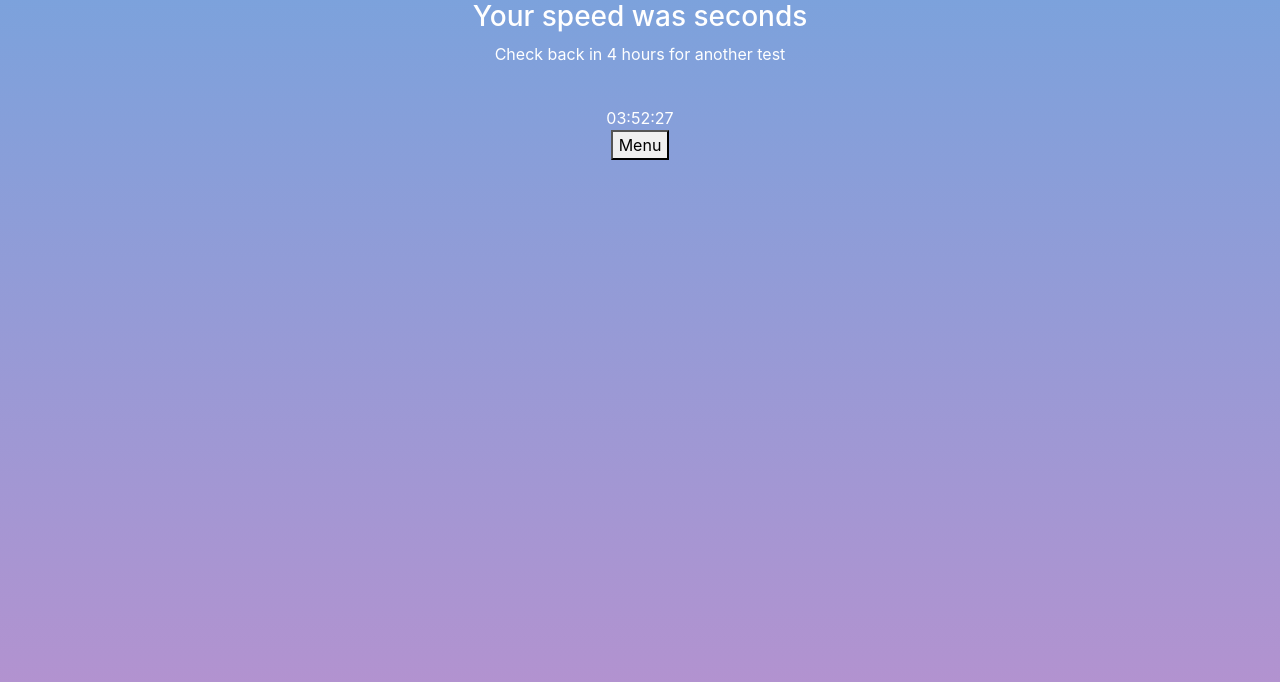
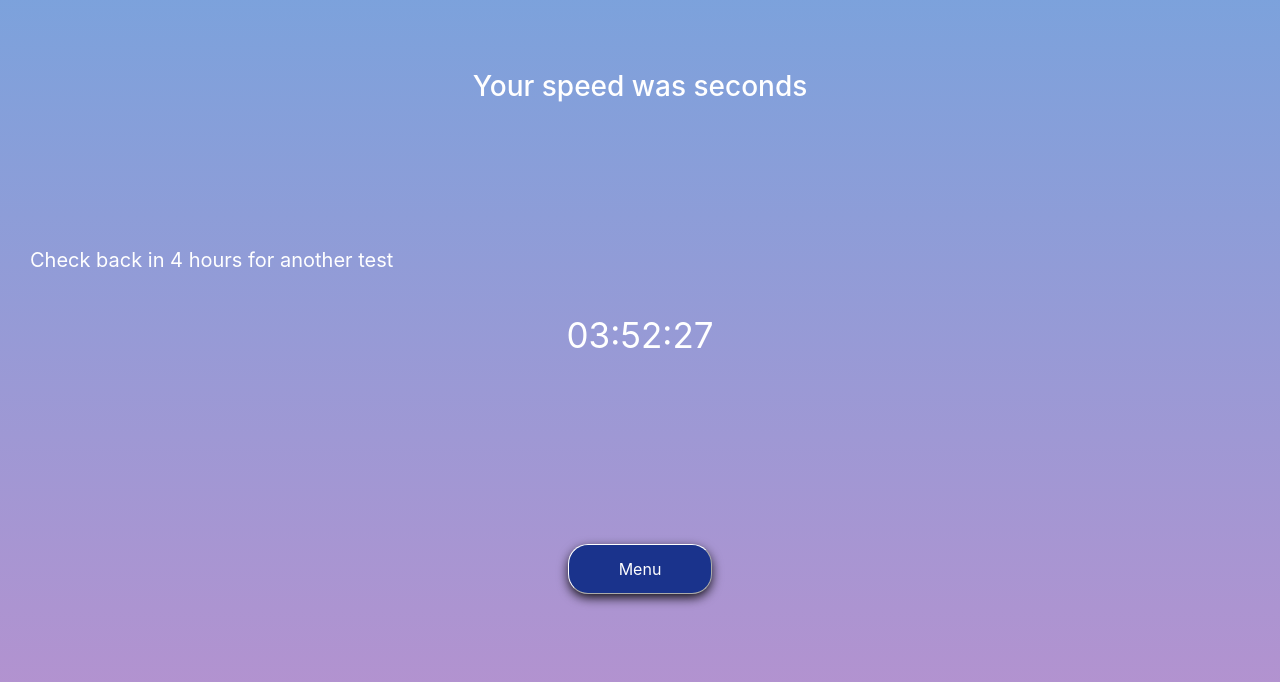
Before and after one commit to Homamjabir/the-sleep-app, a React (Create React App) app: page /results in a window 1280 px wide. Shown: the top 682 px of the page. Built offline with nearby package versions, Linux system fonts and the light colour scheme.

Commit message:
Css för mina sidor

```diff
--- a/src/App.js
+++ b/src/App.js
@@ -15,7 +15,6 @@ import About from "./components/about.js";
 const App = () => {
   return (
     <div className="App">
-      <div>
       <Router>
         <Switch>
           <Route exact path="/">
@@ -51,7 +50,6 @@ const App = () => {
         </Switch>
       </Router>
     </div>
-    </div>
   );
 };
 
--- /dev/null
+++ b/src/components/css/minigames.css
@@ -0,0 +1,87 @@
+.minigames-flex-wrapper {
+  display: flex;
+  flex-direction: column;
+  height: 100%;
+}
+
+.returnIcon {
+  align-self: flex-start;
+  margin-left: 20px;
+  margin-top: 20px;
+}
+
+.reaction-game-info-text {
+  height: 65%;
+  display: flex;
+  flex-direction: column;
+  font-size: 20px !important;
+  justify-content: center;
+  align-items: center;
+  margin: 0 30px;
+  text-align: center;
+}
+.reaction-game-result-text {
+  display: flex;
+  flex-direction: column;
+  height: 55%;
+}
+
+.reaction-game-cooldown-timer {
+  display: flex;
+  flex-direction: row;
+  height: 100%;
+  align-items: center;
+  justify-content: center;
+}
+.reaction-game-cooldown-timer span {
+  font-size: 35px;
+}
+
+.reaction-game-info-text {
+  position: absolute;
+  top: 0px;
+}
+
+.minigame-button {
+  align-self: center;
+  padding: 12px 50px !important;
+  border-radius: 20px !important;
+  background-color: #1a338c;
+  border-color: white !important;
+  border-width: thin;
+  box-shadow: 0px 4px 12px -1px black;
+  color: white;
+}
+.minigame-button-bigger {
+  align-self: center;
+  padding: 20px 70px;
+  border-radius: 20px;
+  background-color: #1a338c;
+  border-color: white !important;
+  border-width: thin;
+  box-shadow: 0px 4px 12px -1px black;
+  color: white;
+}
+
+.button-wrapper-link {
+  position: absolute;
+  bottom: 100px;
+  margin: auto;
+  width: 100%;
+}
+
+.reaction-game-image {
+  display: flex;
+  justify-content: center;
+  align-items: center;
+  height: 60%;
+}
+
+.minigames-title {
+  margin-top: 50px !important;
+}
+
+.minigames-result-title {
+  margin-top: 70px;
+  margin: 70px 20px 0px 20px;
+}
--- a/src/components/mini-games.js
+++ b/src/components/mini-games.js
@@ -1,11 +1,12 @@
 import React from "react";
 import { Link } from "react-router-dom";
 import ReturnIcon from "../images/return-icon.jpg";
+import "./css/minigames.css";
 
 const Mini_games = () => {
   return (
-    <div className="mini_gamesContainer">
-      <Link to="/menu">
+    <div className="minigames-flex-wrapper">
+      <Link to="/menu" className="returnIcon">
         <img src={ReturnIcon} alt="test" width="20" height="20"></img>
       </Link>
       <h3>Reaction game</h3>
@@ -18,8 +19,8 @@ const Mini_games = () => {
         </p>
       </div>
 
-      <Link to="/reactiongame">
-        <button>Start</button>
+      <Link to="/reactiongame" className="button-wrapper-link">
+        <button className="minigame-button">Start</button>
       </Link>
     </div>
   );
--- a/src/components/reactionGame.js
+++ b/src/components/reactionGame.js
@@ -1,6 +1,7 @@
 import React, { useEffect, useState } from "react";
 import { Link } from "react-router-dom";
 import HappySun from "../images/happy-sun.png";
+import "./css/minigames.css";
 
 const ReactionGame = () => {
   const [showImage, setShowImage] = useState(false);
@@ -16,7 +17,7 @@ const ReactionGame = () => {
       let dx = new Date();
       let startTime = dx.getTime();
       setStartTime(startTime);
-    }, rand);
+    }, 1000);
   }, []);
 
   function stopTimer() {
@@ -27,18 +28,20 @@ const ReactionGame = () => {
     localStorage.setItem("reactionTime", reactionTime);
   }
 
-  let button = <button>Click</button>;
+  let button = <button className="minigame-button-bigger">Click</button>;
   if (showImage) {
     button = (
       <Link to="/results">
-        <button onClick={stopTimer}>Click</button>
+        <button className="minigame-button-bigger" onClick={stopTimer}>
+          Click
+        </button>
       </Link>
     );
   }
 
   return (
-    <div className="reaction-game-wrapper">
-      <h3>Reaction game</h3>
+    <div className="minigames-flex-wrapper">
+      <h3 className="minigames-title">Reaction game</h3>
       <div className="reaction-game-image">
         {showImage ? (
           <img
@@ -50,8 +53,11 @@ const ReactionGame = () => {
           ></img>
         ) : null}
       </div>
-      <p>Wait for the picture</p>
-      {button}
+
+      <div className="button-wrapper-link">
+        <p>Wait for the picture</p>
+        {button}
+      </div>
     </div>
   );
 };
--- a/src/components/reactionGameResults.js
+++ b/src/components/reactionGameResults.js
@@ -1,5 +1,6 @@
 import React, { useEffect, useState } from "react";
 import { Link } from "react-router-dom";
+import "./css/minigames.css";
 
 const ReactionGameResults = () => {
   const [timeLeft, setTimeLeft] = useState(calculateTimeLeft());
@@ -26,12 +27,16 @@ const ReactionGameResults = () => {
   });
 
   return (
-    <div className="reaction-game-result-wrapper">
-      <h3>Your speed was {localStorage.getItem("reactionTime")} seconds</h3>
-      <div className="reaction-game-info-text">
-        <p>Check back in 4 hours for another test</p>
+    <div className="minigames-flex-wrapper">
+      <h3 className="minigames-result-title">
+        Your speed was {localStorage.getItem("reactionTime")} seconds
+      </h3>
+      <div className="reaction-game-result-text">
+        <p className="reaction-game-info-text">
+          Check back in 4 hours for another test
+        </p>
         <br />
-        <div>
+        <div className="reaction-game-cooldown-timer">
           {timerComponents.length ? (
             timerComponents
           ) : (
@@ -41,7 +46,7 @@ const ReactionGameResults = () => {
       </div>
 
       <Link to="/menu">
-        <button>Menu</button>
+        <button className="minigame-button">Menu</button>
       </Link>
     </div>
   );
--- a/src/index.css
+++ b/src/index.css
@@ -1,13 +1,13 @@
 body {
   margin: 0;
-  font-family: -apple-system, BlinkMacSystemFont, 'Segoe UI', 'Roboto', 'Oxygen',
-    'Ubuntu', 'Cantarell', 'Fira Sans', 'Droid Sans', 'Helvetica Neue',
+  font-family: "Roboto", -apple-system, BlinkMacSystemFont, "Segoe UI", "Oxygen",
+    "Ubuntu", "Cantarell", "Fira Sans", "Droid Sans", "Helvetica Neue",
     sans-serif;
   -webkit-font-smoothing: antialiased;
   -moz-osx-font-smoothing: grayscale;
 }
 
 code {
-  font-family: source-code-pro, Menlo, Monaco, Consolas, 'Courier New',
+  font-family: source-code-pro, Menlo, Monaco, Consolas, "Courier New",
     monospace;
 }
```
Also changed, not shown: src/components/css/reactionGame.css (added), src/components/css/reactionGameResults.css (added). Lines whose indentation alone changed are shown as unchanged.
